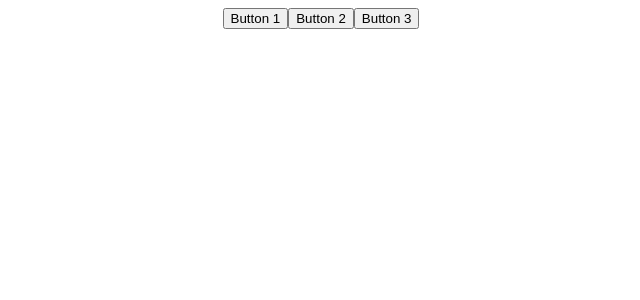
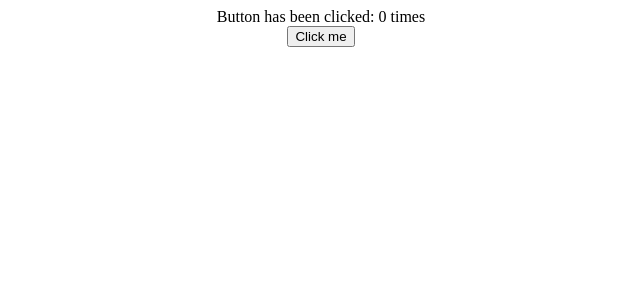
Before and after one commit to serapieTuyishime/react-exercises-introduction, a React (Create React App) app: page / in a window 1280 px wide. Shown: the top 300 px of the page, without its empty margins (319-959 px from the left). Built offline with nearby package versions, Linux system fonts and the light colour scheme.

Commit message:
Exercise 4 done now i know how to use states

```diff
--- a/src/App.jsx
+++ b/src/App.jsx
@@ -3,13 +3,15 @@ import "./App.css";
 import Exe1 from "./components/Exe1";
 import Exe2 from "./components/Exe2";
 import Exe3 from "./components/Exe3";
+import Exe4 from "./components/Exe4";
 
 function App() {
     return (
         <div className="App">
             {/* <Exe1 /> */}
             {/* <Exe2 /> */}
-            <Exe3 />
+            {/* <Exe3 /> */}
+            <Exe4 />
         </div>
     );
 }
--- /dev/null
+++ b/src/components/Exe4.jsx
@@ -0,0 +1,11 @@
+import Button from "./ui/Button";
+import { useState } from "react";
+export default function Exe4() {
+    const [clicks, setClicks] = useState(0);
+    return (
+        <div className="main gap-3">
+            <div>Button has been clicked: {clicks} times</div>
+            <Button clicks={clicks} setClicks={setClicks} />
+        </div>
+    );
+}
--- /dev/null
+++ b/src/components/ui/Button.jsx
@@ -0,0 +1,10 @@
+export default function Button({ clicks, setClicks }) {
+    return (
+        <button
+            className="px-6 bg-gray-200 rounded py-2"
+            onClick={() => setClicks(clicks + 1)}
+        >
+            Click me
+        </button>
+    );
+}
```
